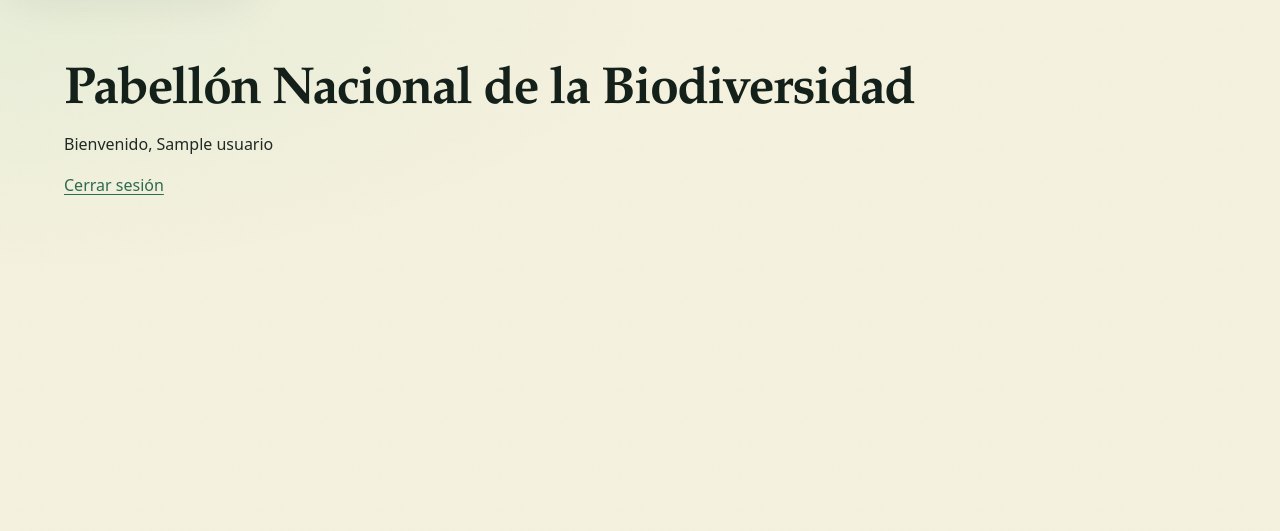
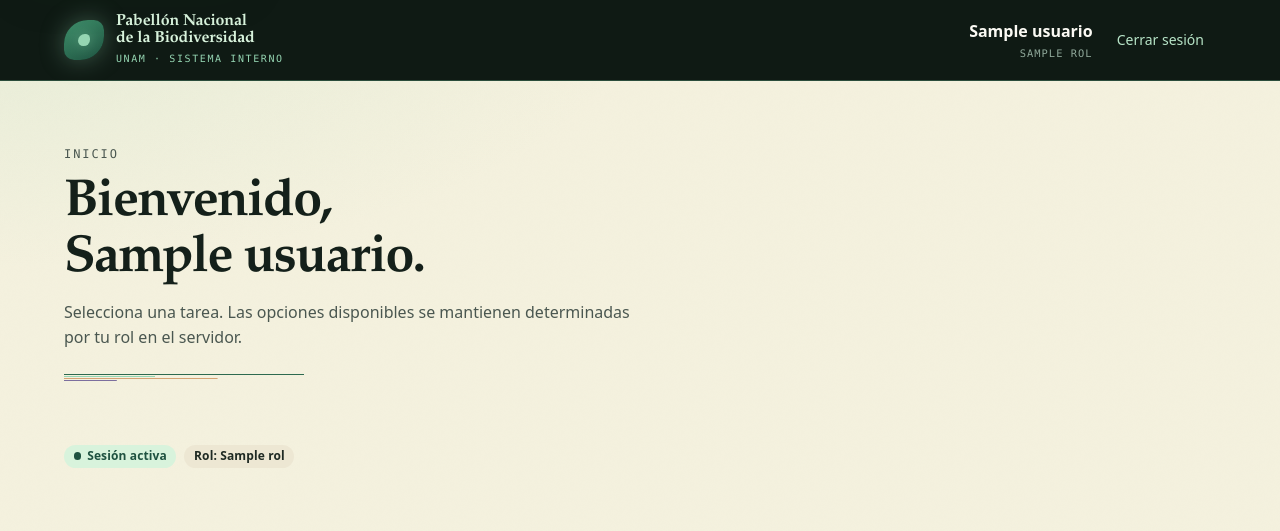
Before and after one commit to LuisMAC2022/Pablo, a Python web app: template app/templates/inicio.html in a window 1280 px wide. Shown: the top 531 px of the page. Run offline with Jinja, Linux system fonts and the light colour scheme; the template is opened without the code that fills it: most values are stand-ins (such as "Sample title", 1, 10 or a date in 2020).

Commit message:
Apply Mycelium dashboard design

```diff
--- a/app/templates/inicio.html
+++ b/app/templates/inicio.html
@@ -1,31 +1,71 @@
-<!DOCTYPE html>
-<html lang="es">
-<head>
-    <meta charset="UTF-8">
-    <meta name="viewport" content="width=device-width, initial-scale=1.0">
-    <title>Inicio</title>
-    <link rel="stylesheet" href="/static/css/museo.css">
-</head>
-<body>
-    <a class="skip-link" href="#contenido-principal">Saltar al contenido principal</a>
-    <main id="contenido-principal" class="container">
-        <header>
-            <h1>Pabellón Nacional de la Biodiversidad</h1>
-            <p>Bienvenido, {{ usuario.nombre }}</p>
+{% extends "base.html" %}
+
+{% block title %}Inicio | Pabellón Nacional de la Biodiversidad{% endblock %}
+
+{% block body %}
+<header class="topbar">
+  <div class="shell topbar__inner">
+    <a class="brand" href="/inicio" aria-label="Ir al inicio">
+      <span class="brand__mark" aria-hidden="true"></span>
+      <span>
+        <span class="brand__name">Pabellón Nacional<br>de la Biodiversidad</span>
+        <span class="brand__meta">UNAM · Sistema interno</span>
+      </span>
+    </a>
+
+    <div class="topbar__session">
+      <div class="topbar__identity">
+        <span class="topbar__name">{{ usuario.nombre }}</span>
+        <span class="topbar__role">{{ usuario.rol }}</span>
+      </div>
+      <a class="topbar__logout" href="/logout">Cerrar sesión</a>
+    </div>
+  </div>
 </header>
+
+<main id="contenido-principal" class="shell page-main">
+  <header class="page-header">
+    <p class="eyebrow">Inicio</p>
+    <h1 class="page-header__title">Bienvenido, {{ usuario.nombre }}.</h1>
+    <p class="page-header__lede">
+      Selecciona una tarea. Las opciones disponibles se mantienen determinadas por tu rol en el servidor.
+    </p>
+    <hr class="strata-rule" aria-hidden="true">
+  </header>
+
   <nav aria-label="Áreas de trabajo">
-            <ul>
+    <div class="dashboard-grid">
       {% if usuario.rol in ["biologo", "admin", "desarrollador"] %}
-                <li><a class="button" href="/solicitud">Nueva solicitud de mantenimiento</a></li>
+      <a class="action-card action-card--deep" href="/solicitud">
+        <div class="action-card__content">
+          <p class="eyebrow">Mantenimiento</p>
+          <h2 class="action-card__title">Nueva solicitud de mantenimiento</h2>
+          <p class="action-card__description">
+            Registra una Solicitud Única de Servicios para infraestructura, equipo, seguridad y apoyos del Pabellón.
+          </p>
+        </div>
+        <span class="action-card__cta">Crear solicitud</span>
+      </a>
       {% endif %}
+
       {% if usuario.rol in ["seguridad", "admin", "desarrollador"] %}
-                <li><a class="button" href="/visitantes">Registrar visitantes</a></li>
+      <a class="action-card" href="/visitantes">
+        <div class="action-card__content">
+          <p class="eyebrow">Acceso</p>
+          <h2 class="action-card__title">Registrar visitantes</h2>
+          <p class="action-card__description">
+            Captura el conteo de visitantes recibidos en el Pabellón Nacional de la Biodiversidad.
+          </p>
+        </div>
+        <span class="action-card__cta">Registrar</span>
+      </a>
       {% endif %}
-            </ul>
+    </div>
   </nav>
-        <footer>
-            <a href="/logout">Cerrar sesión</a>
-        </footer>
+
+  <div class="dashboard-meta" aria-label="Estado de la sesión">
+    <span class="badge badge--ok badge--dot">Sesión activa</span>
+    <span class="badge">Rol: {{ usuario.rol }}</span>
+  </div>
 </main>
-</body>
-</html>
+{% endblock %}
```
Lines whose indentation alone changed are shown as unchanged.
